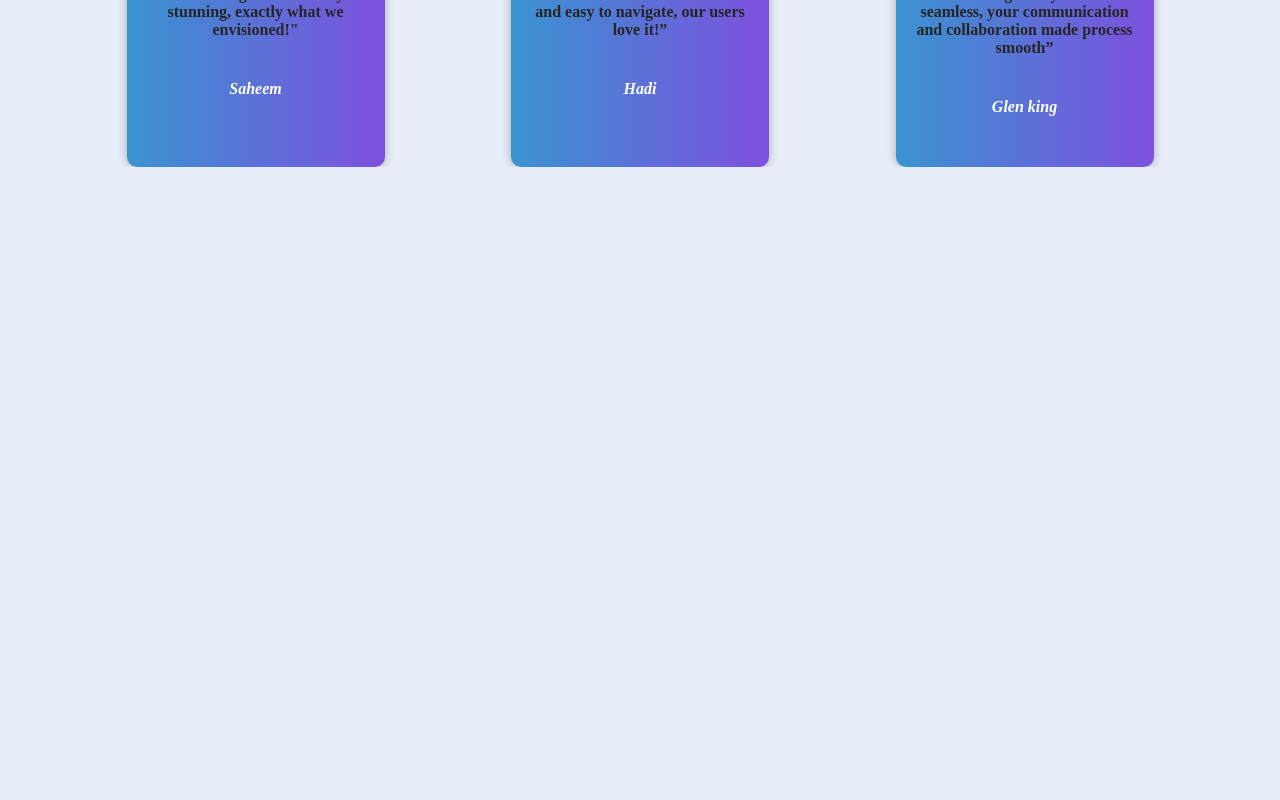
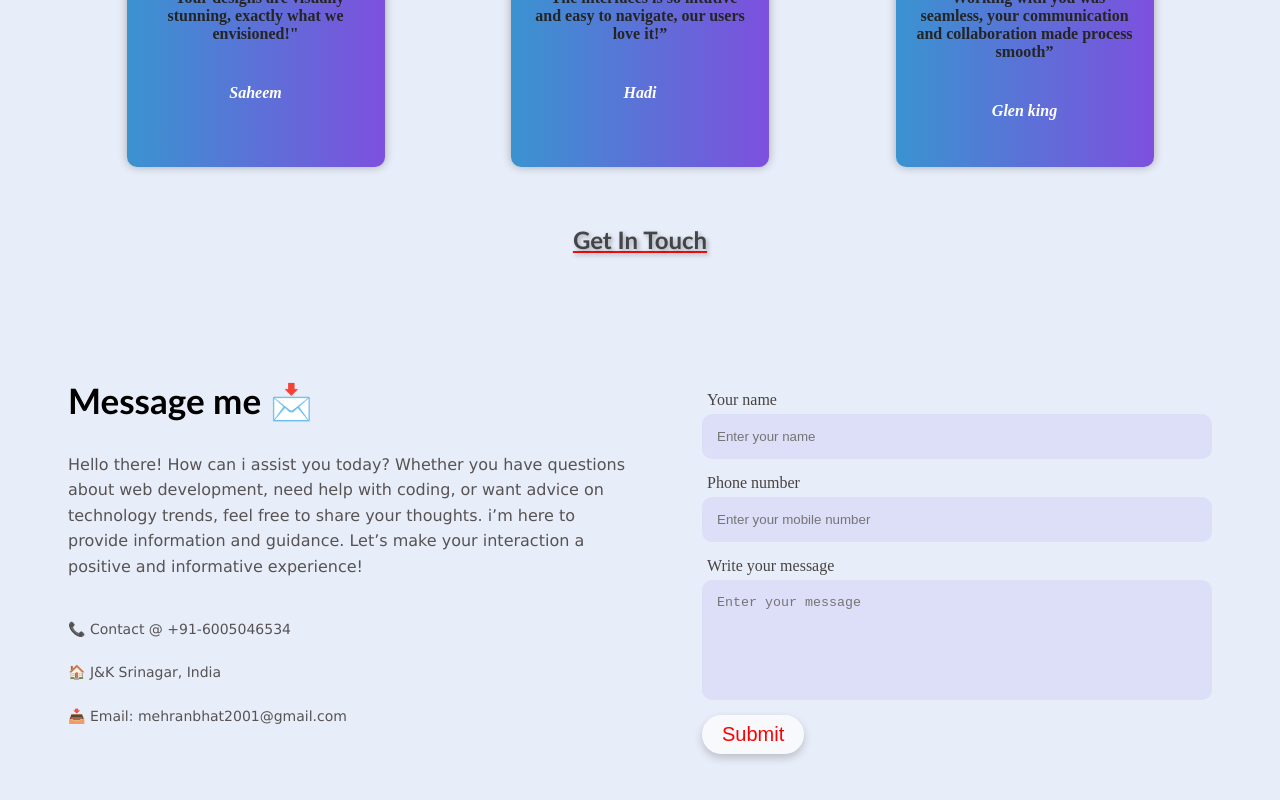
Before and after one commit to mehranbhat7/React-portfolio, a React (Create React App) app: page / in a window 1280 px wide. Shown: the part 3428-4228 px from the top of the page. Before the commit the page ends 3595 px from the top, so only its background shows below. Built offline with nearby package versions, Linux system fonts and the light colour scheme.

Commit message:
contact mail recieved

```diff
--- a/src/App.js
+++ b/src/App.js
@@ -6,6 +6,7 @@ import About from "./Components/About/About";
 import Portfolio from "./Components/Portfolio/Portfolio";
 import Testmonial from "./Components/Testmonial/Testmonial";
 import Skills from "./Components/Skills/Skills";
+import Contact from "./Components/Contact/Contact";
 
 function App() {
   return (
@@ -18,6 +19,7 @@ function App() {
         <Skills />
         <Portfolio />
         <Testmonial />
+        <Contact />
       </>
     </div>
   );
--- /dev/null
+++ b/src/Components/Contact/Contact.css
@@ -0,0 +1,62 @@
+.contact {
+  display: flex;
+  align-items: center;
+  justify-content: space-between;
+  padding: 38px;
+  margin: 30px;
+}
+.contact-info {
+  flex-basis: 50%;
+}
+.contact-info h2 {
+  font-family: "Trebuchet MS", "Lucida Sans Unicode", "Lucida Grande",
+    "Lucida Sans", Arial, sans-serif;
+  font-size: 35px;
+}
+.contact-info p {
+  font-family: "Lucida Sans", "Lucida Sans Regular", "Lucida Grande",
+    "Lucida Sans Unicode", Geneva, Verdana, sans-serif;
+  color: #484343e8;
+  line-height: 1.6rem;
+  margin-bottom: 35px;
+  font-size: 16px;
+}
+.contact-info ul li {
+  list-style-type: none;
+  font-family: "Lucida Sans", "Lucida Sans Regular", "Lucida Grande",
+    "Lucida Sans Unicode", Geneva, Verdana, sans-serif;
+  color: #484343e8;
+  line-height: 1.8rem;
+  font-size: 14px;
+  margin-bottom: 15px;
+}
+.contact-info ul {
+  margin: 0;
+  padding: 0;
+  line-height: 1.8rem;
+}
+.contact form input,
+.contact form textarea {
+  display: block;
+  width: 480px;
+  background: #dddef7;
+  padding: 15px;
+  border: 0ch;
+  outline: 0ch;
+  margin-bottom: 15px;
+  margin-top: 5px;
+  resize: none;
+  border-radius: 10px;
+}
+.contact-details {
+  margin-top: 69px;
+}
+.contact form label {
+  margin-left: 5px;
+  color: #484343;
+  font-size: 16px;
+}
+.contact-details span {
+  display: block;
+  margin: 20px 0;
+}
--- /dev/null
+++ b/src/Components/Contact/Contact.jsx
@@ -0,0 +1,82 @@
+import React from "react";
+import "./Contact.css";
+
+const Contact = () => {
+  const [result, setResult] = React.useState("");
+
+  const onSubmit = async (event) => {
+    event.preventDefault();
+    setResult("Sending....");
+    const formData = new FormData(event.target);
+
+    formData.append("access_key", "718469a4-de4d-4c89-80ee-f7feeb95b9aa");
+
+    const response = await fetch("https://api.web3forms.com/submit", {
+      method: "POST",
+      body: formData,
+    });
+
+    const data = await response.json();
+
+    if (data.success) {
+      setResult("Form Submitted Successfully");
+      event.target.reset();
+    } else {
+      console.log("Error", data);
+      setResult(data.message);
+    }
+  };
+
+  return (
+    <>
+      <h1 className="head">Get In Touch </h1>
+      <div className="contact">
+        <div className="contact-info">
+          <h2>Message me 📩</h2>
+          <p>
+            Hello there! How can i assist you today? Whether you have questions
+            about web development, need help with coding, or want advice on
+            technology trends, feel free to share your thoughts. i’m here to
+            provide information and guidance. Let’s make your interaction a
+            positive and informative experience!
+          </p>
+          <ul>
+            <li>📞 Contact @ +91-6005046534</li>
+            <li>🏠 J&K Srinagar, India</li>
+            <li>📥 Email: mehranbhat2001@gmail.com</li>
+          </ul>
+        </div>
+        <div className="contact-details">
+          <form onSubmit={onSubmit}>
+            <label>Your name</label>
+            <input
+              type="text"
+              name="name"
+              placeholder="Enter your name"
+              required
+            />
+            <label>Phone number</label>
+            <input
+              type="number"
+              name="phone"
+              placeholder="Enter your mobile number"
+              required
+            />
+            <label>Write your message</label>
+            <textarea
+              name="message"
+              placeholder="Enter your message"
+              rows="6"
+            ></textarea>
+            <button style={{ color: "red" }} className="btn">
+              Submit
+            </button>
+          </form>
+          <span>{result}</span>
+        </div>
+      </div>
+    </>
+  );
+};
+
+export default Contact;
--- a/src/Components/Testmonial/Testmonial.css
+++ b/src/Components/Testmonial/Testmonial.css
@@ -20,7 +20,7 @@ body {
   height: 50px;
   width: 50px;
   border-radius: 30px;
-  border: 2px solid rgb(112, 230, 9);
+  border: 4px solid rgb(5, 176, 31);
   margin-right: 20px;
   margin-top: 70px;
 }
```
